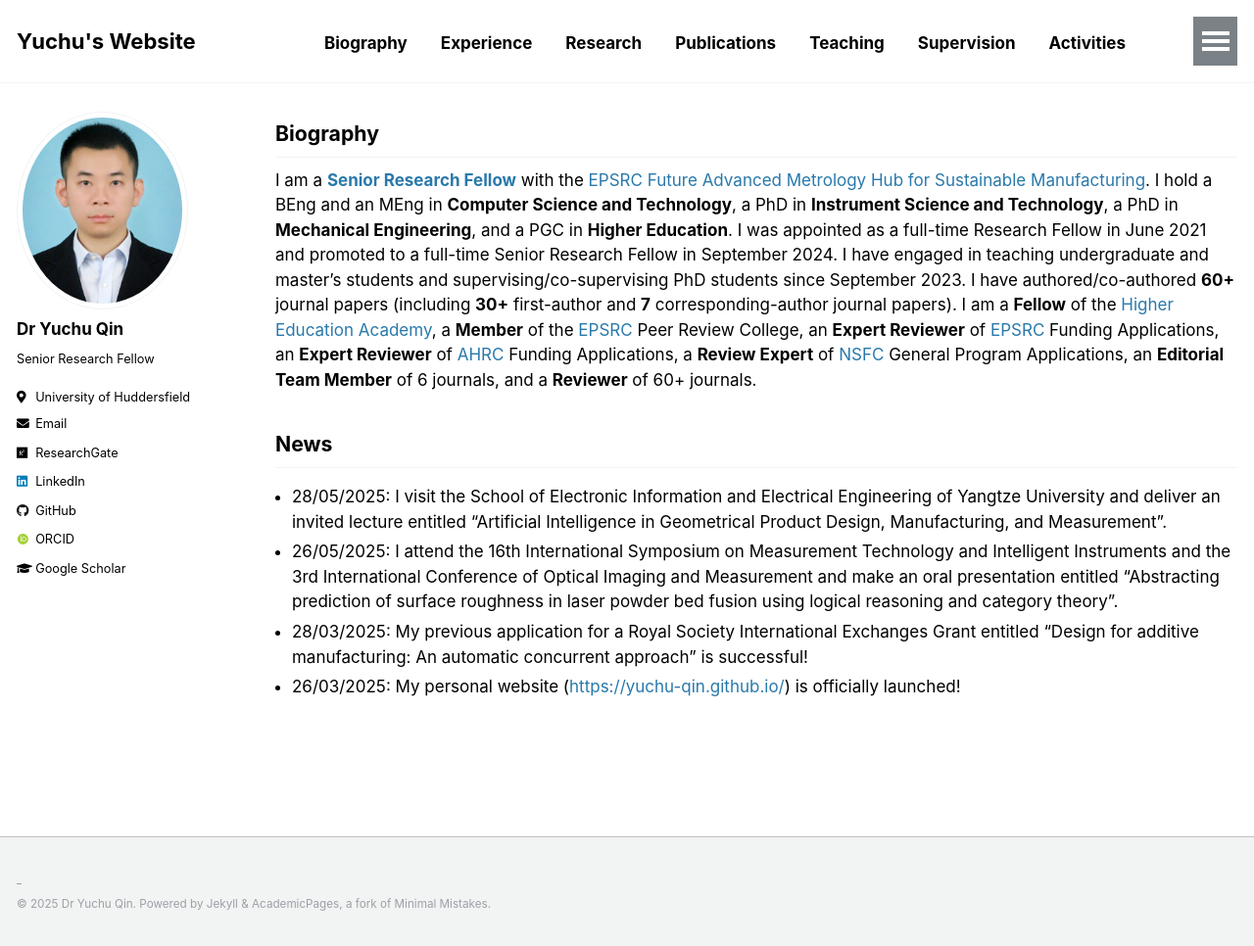
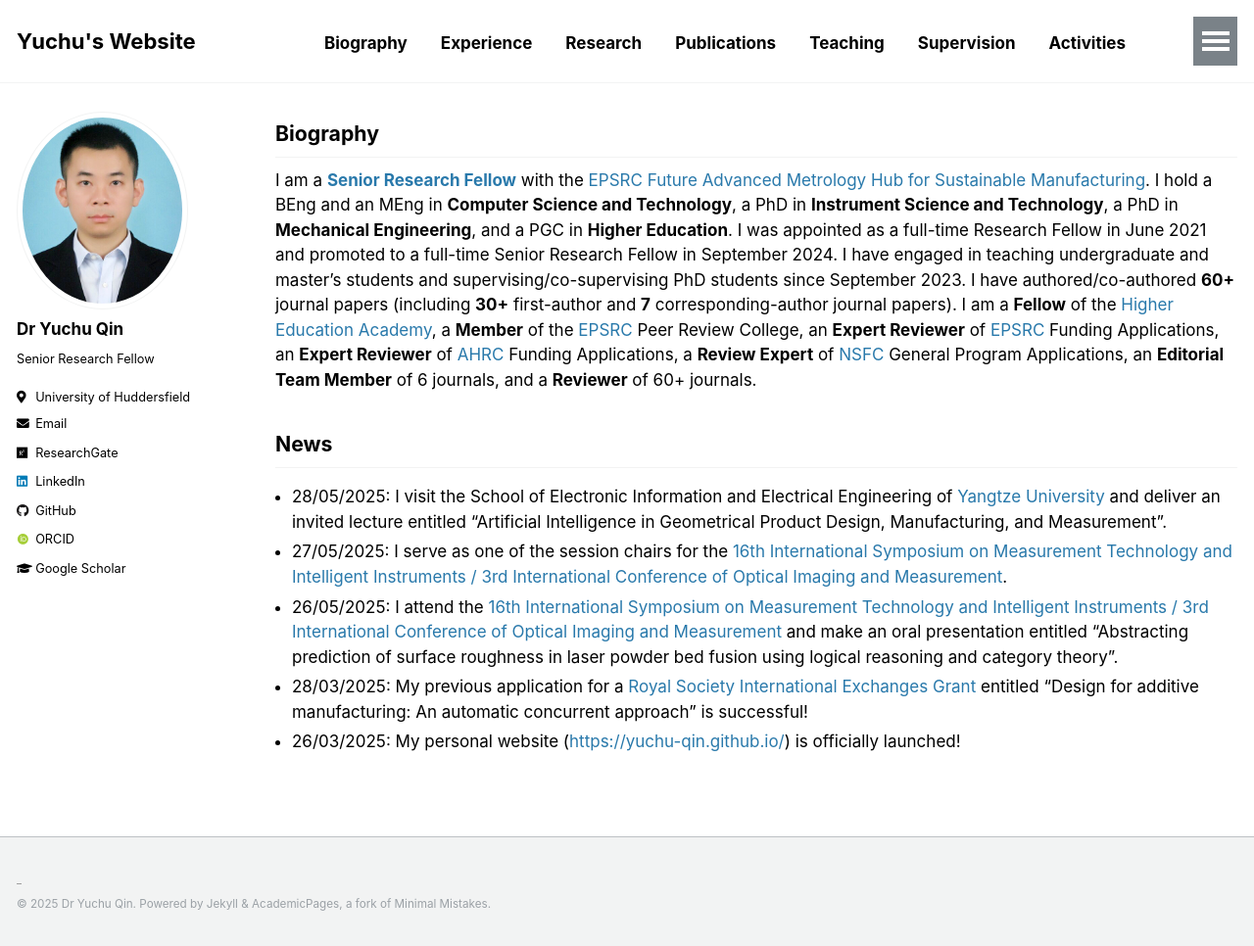
Before and after one commit to yuchu-qin/yuchu-qin.github.io, a Jekyll site: the page built from _pages/index.md, in a window 1280 px wide and 966 px high. Shown: the whole window at 98% size. Built offline with Jekyll 4.4.1, drawn with Linux system fonts in a browser that asks for light colours; some web fonts are replaced; our own code applies the rules of GitHub Pages for plain Markdown files.

Commit message:
Update index.md

```diff
--- a/_pages/index.md
+++ b/_pages/index.md
@@ -7,7 +7,8 @@ author_profile: true
 I am a [**Senior Research Fellow**](https://pure.hud.ac.uk/en/persons/yuchu-qin) with the [EPSRC Future Advanced Metrology Hub for Sustainable Manufacturing](https://research.hud.ac.uk/institutes-centres/cpt/). I hold a BEng and an MEng in **Computer Science and Technology**, a PhD in **Instrument Science and Technology**, a PhD in **Mechanical Engineering**, and a PGC in **Higher Education**. I was appointed as a full-time Research Fellow in June 2021 and promoted to a full-time Senior Research Fellow in September 2024. I have engaged in teaching undergraduate and master’s students and supervising/co-supervising PhD students since September 2023. I have authored/co-authored **60+** journal papers (including **30+** first-author and **7** corresponding-author journal papers). I am a **Fellow** of the [Higher Education Academy](https://www.advance-he.ac.uk/), a **Member** of the [EPSRC](https://www.ukri.org/councils/epsrc/) Peer Review College, an **Expert Reviewer** of [EPSRC](https://www.ukri.org/councils/epsrc/) Funding Applications, an **Expert Reviewer** of [AHRC](https://www.ukri.org/councils/ahrc/) Funding Applications, a **Review Expert** of [NSFC](https://www.nsfc.gov.cn/english/site_1/index.html) General Program Applications, an **Editorial Team Member** of 6 journals, and a **Reviewer** of 60+ journals.
 
 ## News
-- 28/05/2025: I visit the School of Electronic Information and Electrical Engineering of Yangtze University and deliver an invited lecture entitled "Artificial Intelligence in Geometrical Product Design, Manufacturing, and Measurement".
-- 26/05/2025: I attend the 16th International Symposium on Measurement Technology and Intelligent Instruments and the 3rd International Conference of Optical Imaging and Measurement and make an oral presentation entitled "Abstracting prediction of surface roughness in laser powder bed fusion using logical reasoning and category theory".
-- 28/03/2025: My previous application for a Royal Society International Exchanges Grant entitled "Design for additive manufacturing: An automatic concurrent approach" is successful!
+- 28/05/2025: I visit the School of Electronic Information and Electrical Engineering of [Yangtze University](https://english.yangtzeu.edu.cn/) and deliver an invited lecture entitled "Artificial Intelligence in Geometrical Product Design, Manufacturing, and Measurement".
+- 27/05/2025: I serve as one of the session chairs for the [16th International Symposium on Measurement Technology and Intelligent Instruments / 3rd International Conference of Optical Imaging and Measurement](https://www.ismtii2025.com/En/Default).
+- 26/05/2025: I attend the [16th International Symposium on Measurement Technology and Intelligent Instruments / 3rd International Conference of Optical Imaging and Measurement](https://www.ismtii2025.com/En/Default) and make an oral presentation entitled "Abstracting prediction of surface roughness in laser powder bed fusion using logical reasoning and category theory".
+- 28/03/2025: My previous application for a [Royal Society International Exchanges Grant](https://royalsociety.org/grants/international-exchanges/) entitled "Design for additive manufacturing: An automatic concurrent approach" is successful!
 - 26/03/2025: My personal website (<https://yuchu-qin.github.io/>) is officially launched!
```
